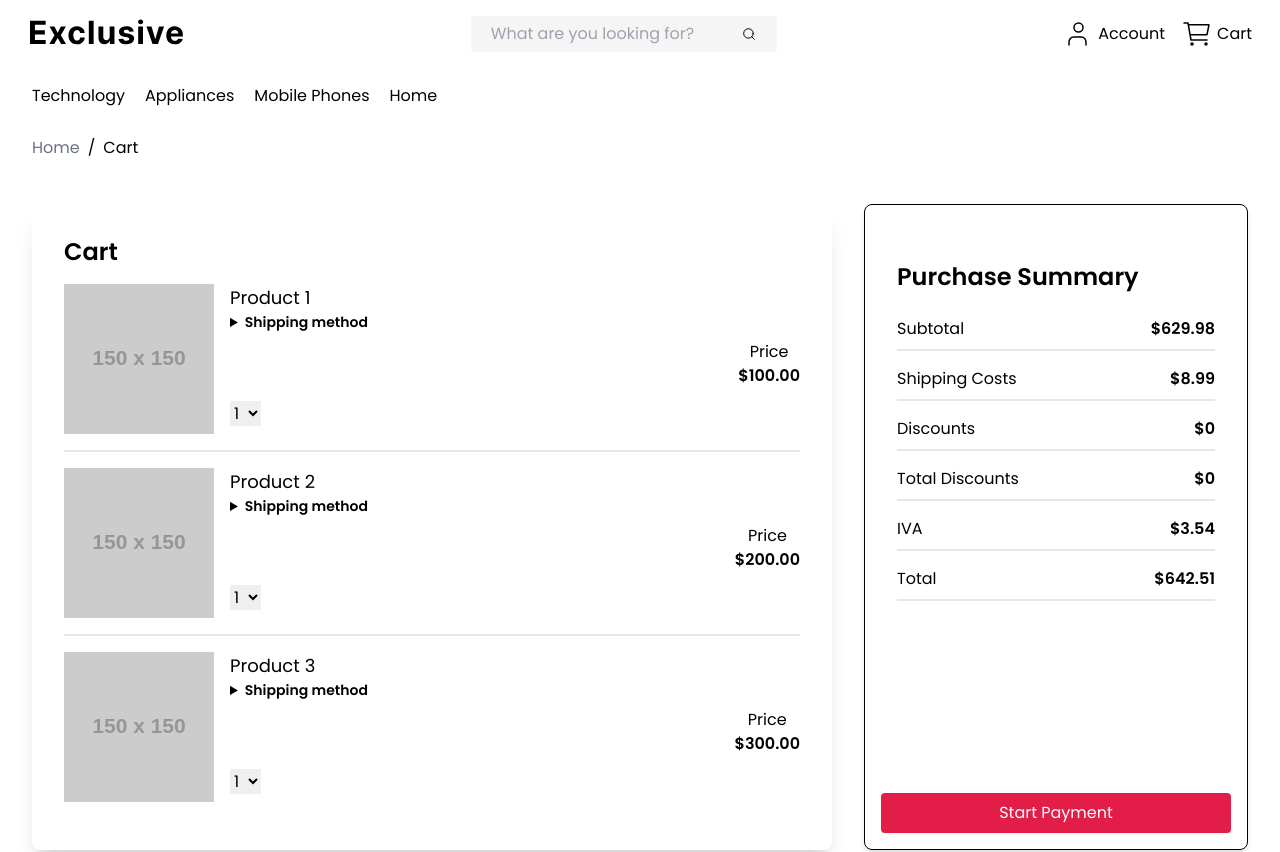
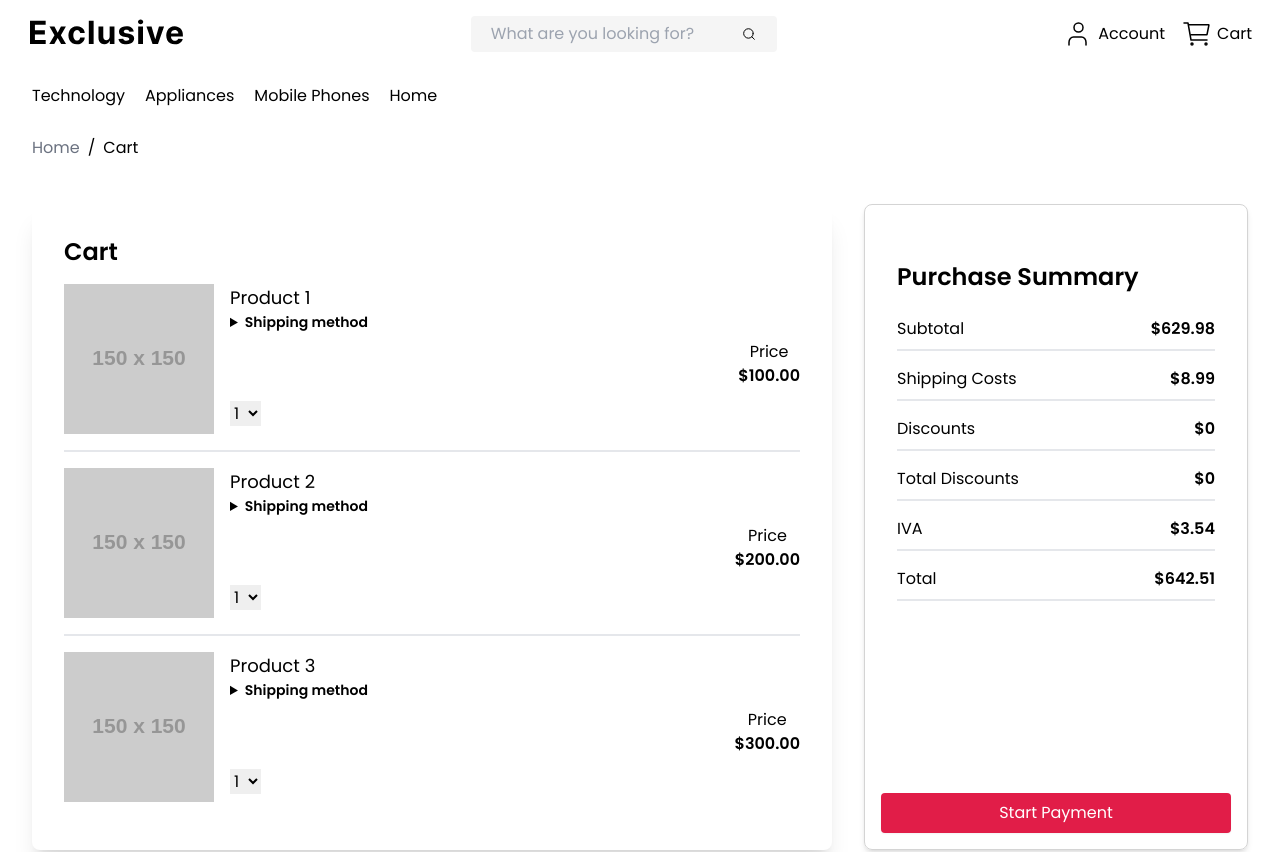
Before and after one commit to dr-von-doom/Exclusive, a React (Vite) app: page /cart in a window 1280 px wide. Shown: the top 852 px of the page. Built offline with nearby package versions, Linux system fonts and the light colour scheme.

Commit message:
border color change

```diff
--- a/src/components/PurchaseSummary/PurchaseSummary.tsx
+++ b/src/components/PurchaseSummary/PurchaseSummary.tsx
@@ -2,7 +2,7 @@ import Button from "../common/Button/Button";
 
 export const PurchaseSummary = () => {
   return (
-    <div className="relative p-8 border border-black rounded-lg shadow-md">
+    <div className="relative p-8 border border-neutral-300 rounded-lg shadow-md">
       <h2 className="text-2xl font-semibold my-6">Purchase Summary</h2>
       <div className="flex justify-between border-b-2 pb-2 mb-4">
         <p>Subtotal</p>
```
